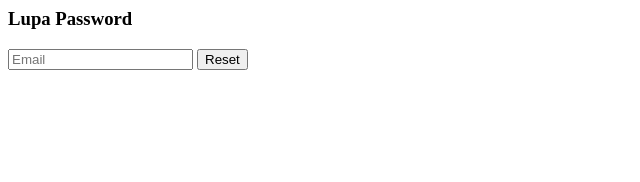
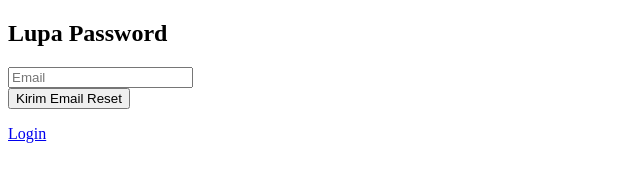
Before and after one commit to HafizyCorporate/Caramudah, a website: page public/forgot.html in a window 1280 px wide. Shown: the whole page, without its empty margins (0-640 px from the left). Drawn offline with Linux system fonts and the light colour scheme.

Commit message:
Update forgot.html

```diff
--- a/public/forgot.html
+++ b/public/forgot.html
@@ -1,14 +1,14 @@
-<h3>Lupa Password</h3>
-<input id="email" placeholder="Email">
-<button onclick="reset()">Reset</button>
-
-<script>
-async function reset(){
-  await fetch("/forgot",{
-    method:"POST",
-    headers:{"Content-Type":"application/json"},
-    body:JSON.stringify({email:email.value})
-  });
-  alert("Cek email");
-}
-</script>
+<!DOCTYPE html>
+<html>
+<head>
+  <title>Lupa Password</title>
+</head>
+<body>
+<h2>Lupa Password</h2>
+<form action="/forgot" method="POST">
+  <input type="email" name="email" placeholder="Email" required /><br/>
+  <button type="submit">Kirim Email Reset</button>
+</form>
+<p><a href="/login.html">Login</a></p>
+</body>
+</html>
```
